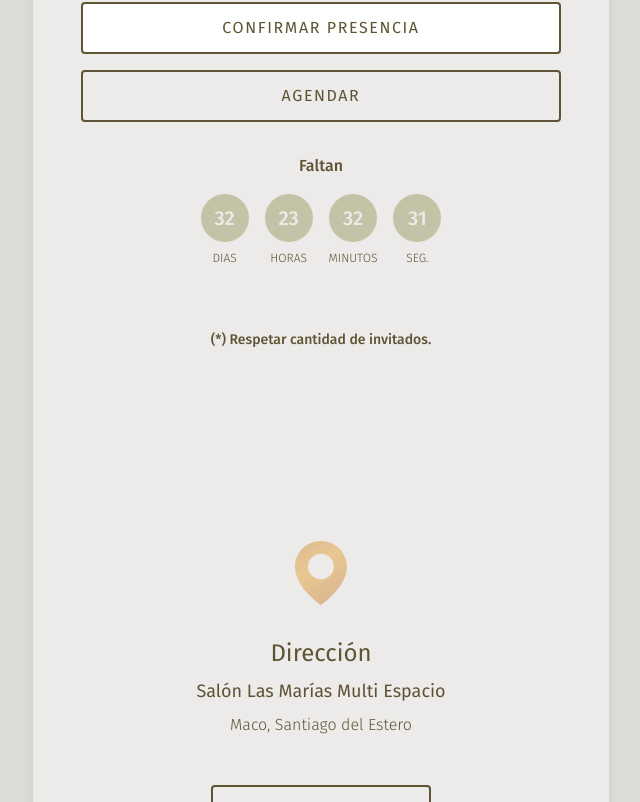
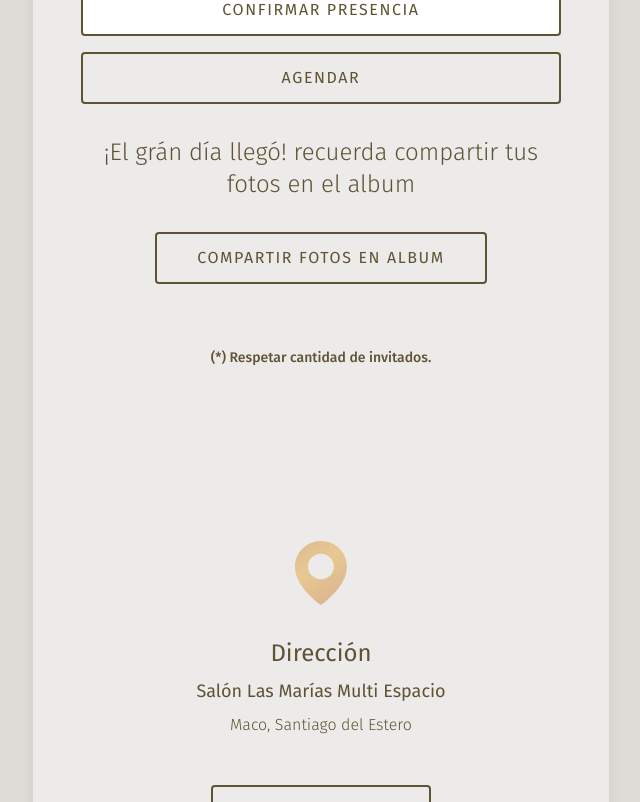
Before and after one commit to emilrichardo/carlaynico, a Next.js app: page / in a window 1280 px wide. Shown: the part 1155-1957 px from the top of the page, without its empty margins (319-959 px from the left). Built offline with nearby package versions, Linux system fonts and the light colour scheme.

Commit message:
albun de google

```diff
--- a/components/Count.js
+++ b/components/Count.js
@@ -1,8 +1,13 @@
 import React from 'react';import ReactDOM from 'react-dom';
 import Countdown from 'react-countdown';
-
+import Button from './Button';
 // Random component
-const Completionist = () => <span>You are good to go!</span>;
+const Completionist = () => <div>
+  <h2 className='text-2xl'>¡El grán día llegó! recuerda compartir tus fotos en el album</h2>
+  <a className="block mt-8" target="_blank" rel="noreferrer" href="https://photos.app.goo.gl/pQcP6X6RCqAco8x48">
+            <Button>Compartir fotos en album</Button>
+          </a>
+</div>;
 
 const CircleTime = ({label,number}) => {
   return(
@@ -20,7 +25,9 @@ const renderer = ({ days,hours, minutes, seconds, completed }) => {
   } else {
     // Render a countdown
     return (
-      <div className='flex justify-center mt-4'>
+      <div>
+         <h4 className=" font-medium">Faltan</h4>
+         <div className='flex justify-center mt-4'>
         <CircleTime
         label="Dias"
         number={days}
@@ -39,6 +46,8 @@ const renderer = ({ days,hours, minutes, seconds, completed }) => {
         />
 
       </div>
+      </div>
+
     );
   }
 };
@@ -47,6 +56,6 @@ console.log()
 
 export default function Count(params) {
   return(
-    <Countdown date={'2022-04-30T00:21:00'} renderer={renderer} />
+    <Countdown date={'2021-04-30T00:21:00'} renderer={renderer} />
   )
 };
--- a/components/Invitation.js
+++ b/components/Invitation.js
@@ -100,7 +100,6 @@ export default function Invitaction({nombres,personal}) {
           </div>
 
           <div className="mt-8">
-            <h4 className=" font-medium">Faltan</h4>
           <Count/>
           </div>
 
@@ -287,7 +286,12 @@ export default function Invitaction({nombres,personal}) {
         </svg>
         <h3 className=" font-normal text-2xl mb-4">Compartimos este día Juntos</h3>
         <p>Compartí tus fotos y vídeos de ese hermoso día en #CarlayNico @nanglade @carlasuarez441</p>
+        <a className="block mt-8" target="_blank" rel="noreferrer" href="https://photos.app.goo.gl/pQcP6X6RCqAco8x48">
+            <Button>Compartir fotos en album</Button>
+          </a>
         <div>
+
+
 
             <Logo className=" w-24" />
 
```
